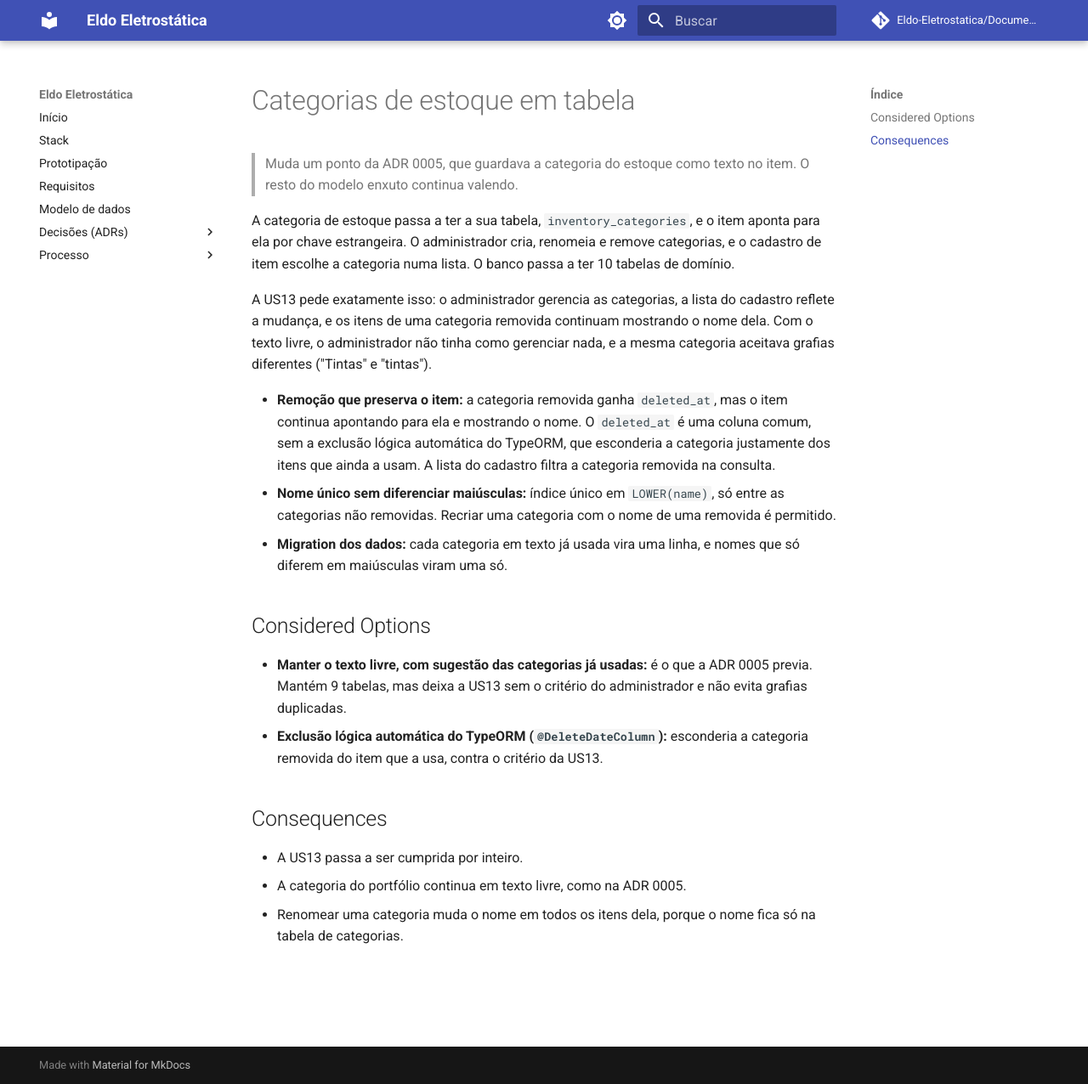
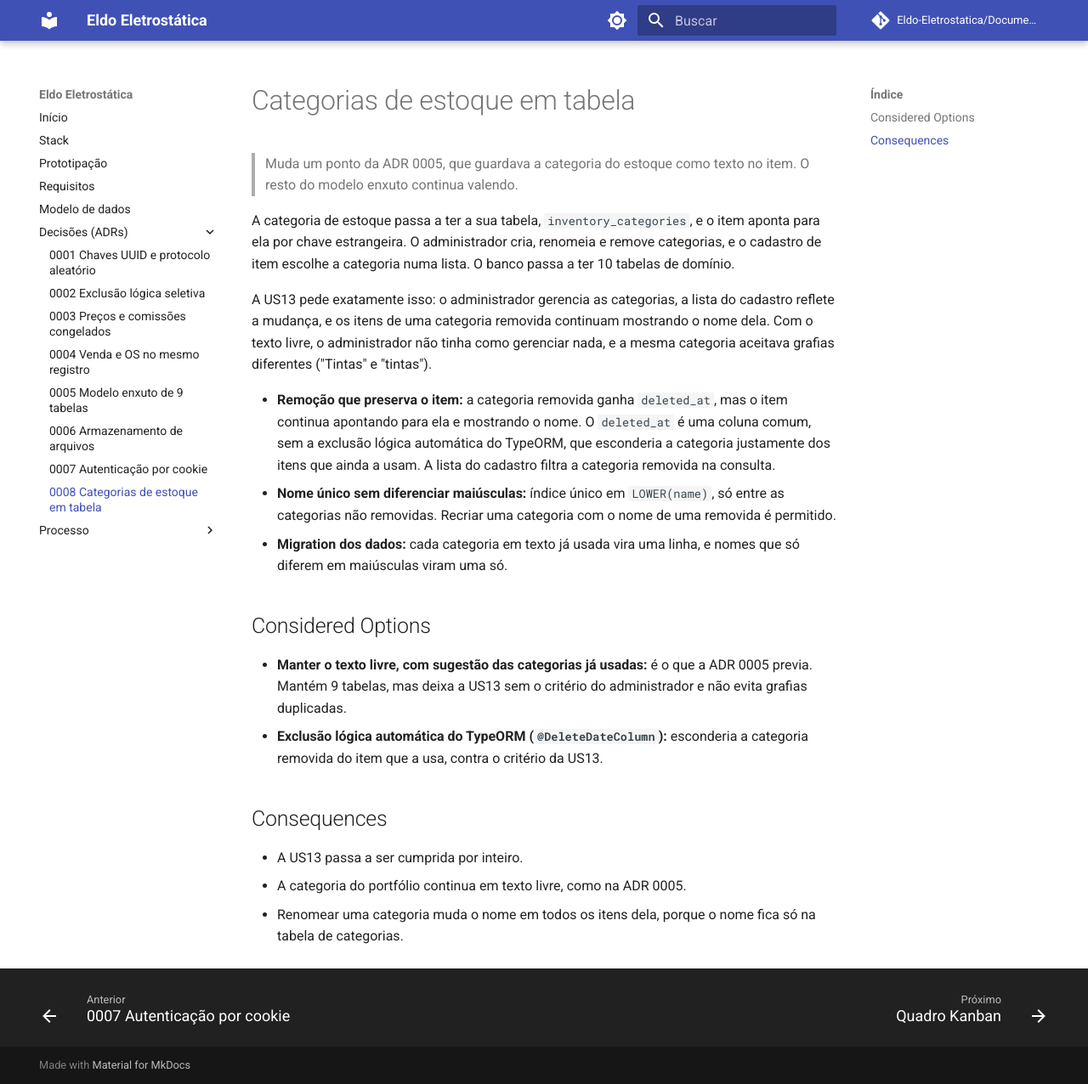
Before and after one commit to Eldo-Eletrostatica/Documentacao, an MkDocs documentation site: the page built from docs/adr/0008-categorias-de-estoque-em-tabela.md, in a window 1280 px wide and 1276 px high. Shown: the whole window at 85% size. Built offline with MkDocs 1.6.1 and Material for MkDocs 9.7.7, drawn with Linux system fonts in a browser that asks for light colours; comment, search, counter and statistics services are not loaded.

Commit message:
docs: inclui a ADR 0008 no menu do site

```diff
--- a/mkdocs.yml
+++ b/mkdocs.yml
@@ -44,6 +44,7 @@ nav:
       - 0005 Modelo enxuto de 9 tabelas: adr/0005-modelo-enxuto-de-nove-tabelas.md
       - 0006 Armazenamento de arquivos: adr/0006-armazenamento-seaweedfs-e-r2.md
       - 0007 Autenticação por cookie: adr/0007-autenticacao-por-cookie.md
+      - 0008 Categorias de estoque em tabela: adr/0008-categorias-de-estoque-em-tabela.md
   - Processo:
       - Quadro Kanban: processo/quadro-kanban.md
       - Critérios de Aceite: processo/criterios-aceite.md
```
